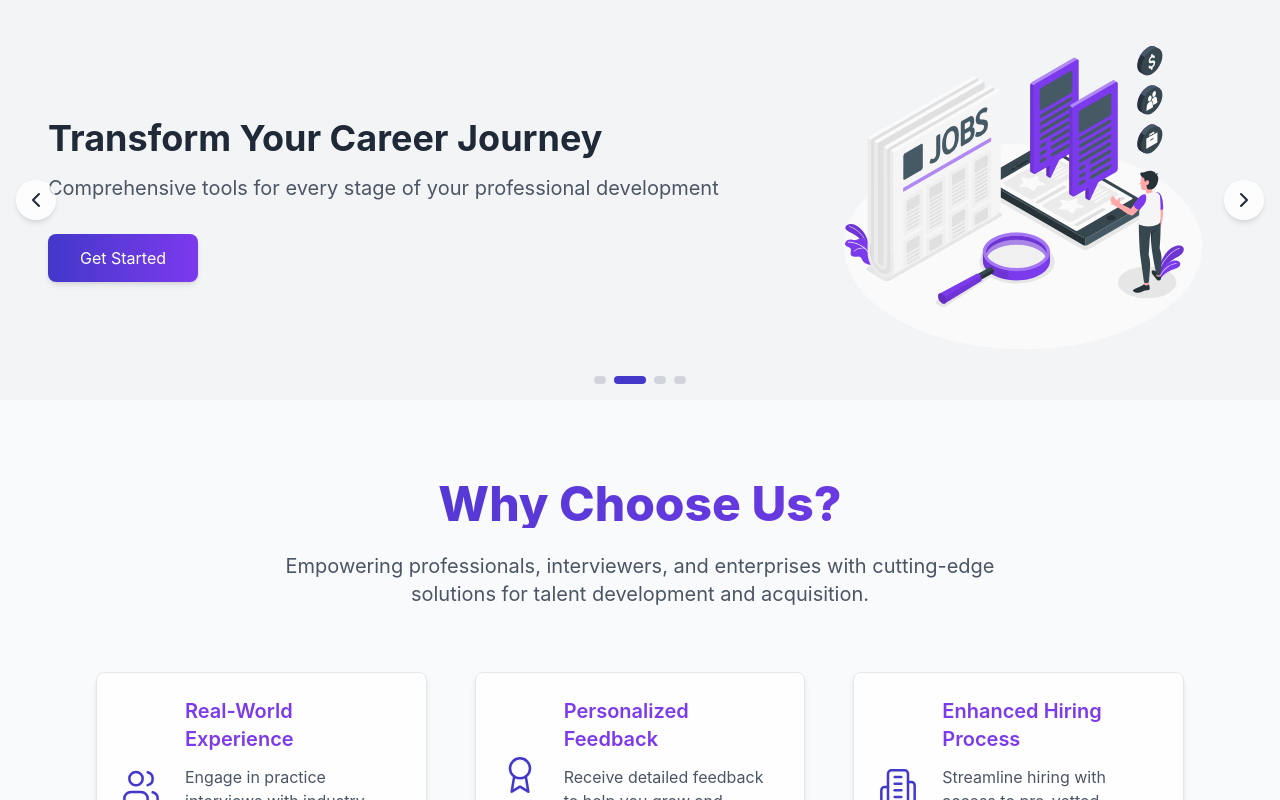
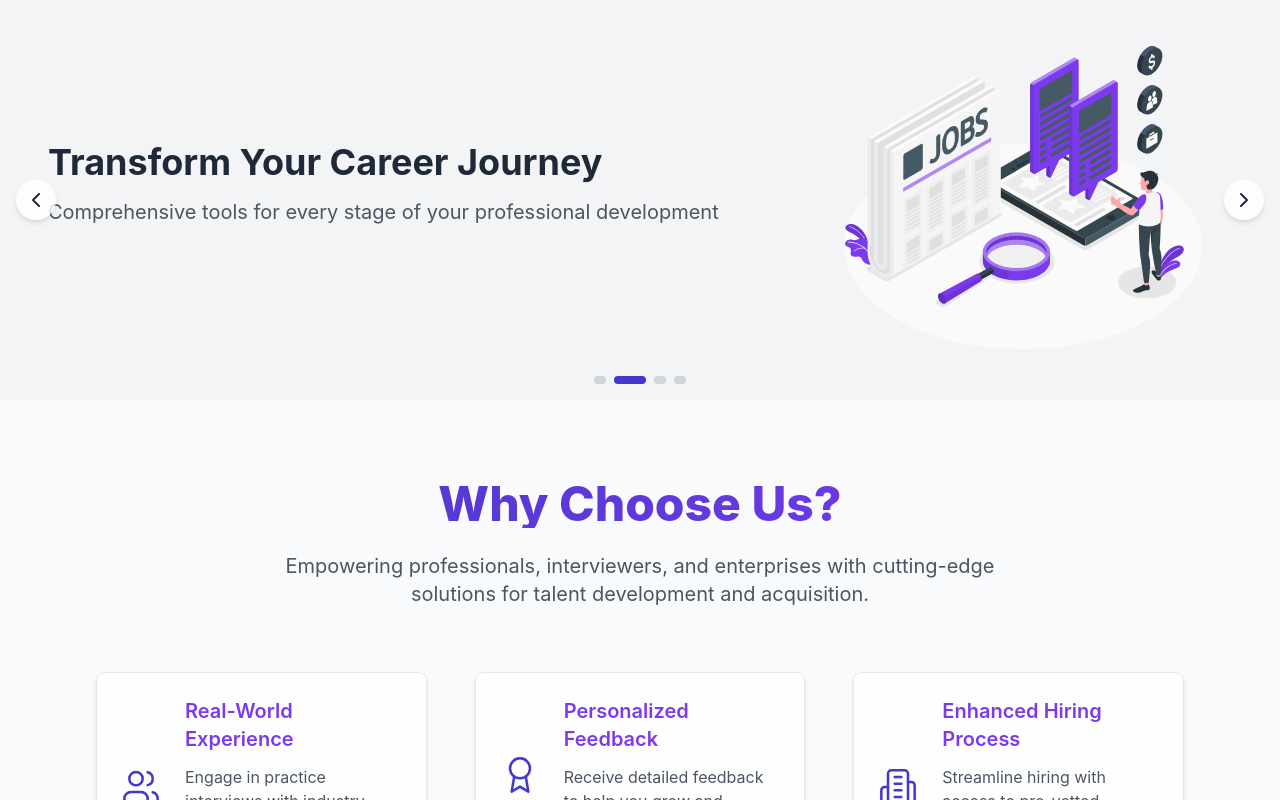
Before and after one commit to selectskillset/SelectSkillSet-Frontend-Testing, a React (Vite) app: page / in a window 1280 px wide. Shown: the part 1520-2320 px from the top of the page. Built offline with nearby package versions, Linux system fonts and the light colour scheme.

Commit message:
removed the buttons from carosel

```diff
--- a/src/components/home/HeroSlider.tsx
+++ b/src/components/home/HeroSlider.tsx
@@ -156,7 +156,7 @@
               {slides[currentSlide].description}
             </motion.p>
 
-            <motion.button
+            {/* <motion.button
               className="self-start px-6 py-2 md:px-8 md:py-3 bg-gradient-to-r from-primary to-secondary text-white rounded-lg shadow-md hover:shadow-lg transition-all duration-300 text-sm md:text-base"
               custom={2}
               variants={contentVariants}
@@ -169,7 +169,7 @@
               whileTap={{ scale: 0.98 }}
             >
               {slides[currentSlide].cta}
-            </motion.button>
+            </motion.button> */}
           </div>
 
           {/* Image (Right 40%) */}
@@ -177,7 +177,7 @@
             <motion.img
               src={slides[currentSlide].image}
               alt={slides[currentSlide].title}
-              className="w-full h-full object-contain object-center"
+              className="w-full h-full object-fill"
               initial={{ opacity: 0 }}
               animate={{ opacity: 1 }}
               transition={{ duration: 0.8, ease: [0.33, 1, 0.68, 1] }}
```
